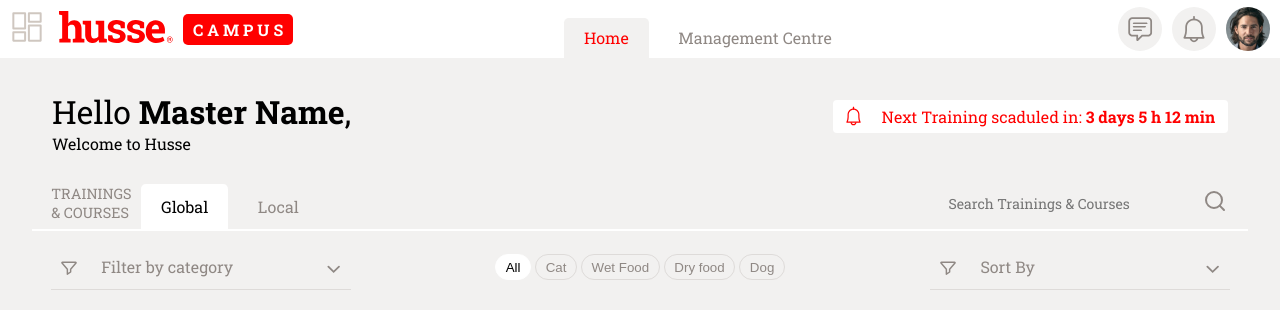
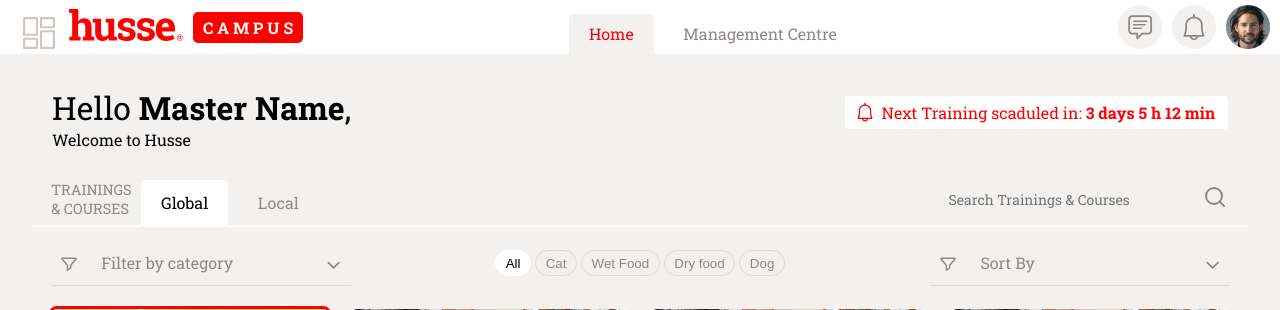
Before and after one commit to petar-petrovski/Husse, a PHP site: page / in a window 1280 px wide. Shown: the top 310 px of the page. Run offline with PHP 8.4, Linux system fonts and the light colour scheme; some libraries are stand-ins or nearby versions.

Commit message:
duplicate content (video cards), pseudo imgs for notification and dashboard

```diff
--- a/css/style.css
+++ b/css/style.css
@@ -23,6 +23,20 @@
   column-gap: 10px;
   padding: 5px;
 
+}
+.dashboard-logo::before {
+  content: "";
+  background: url("../img/dashboard-icon.svg");
+  background-size: contain;
+  background-repeat: no-repeat;
+  position: absolute;
+  align-items: center;
+  height: 100%;
+  /* left: 10px; */
+  width: 48px;
+}
+.dashboard-logo a {
+  padding-left: 54px;
 }
 .nav-bar .campus {
   font-size: 16px;
@@ -116,8 +130,19 @@
   background-color: white;
 }
 .notification p {
-    margin-left: 1.25rem;
+    margin-left: 1.5rem;
     color: #FF0000;
+}
+.notification-wrap::before {
+  content: "";
+  background: url("../img/bell-red.svg");
+  background-size: contain;
+  background-repeat: no-repeat;
+  position: absolute;
+  align-items: center;
+  height: 100%;
+  /* left: 10px; */
+  width: 16px;
 }
 .notification img {
   height: 20px;
--- a/index.html
+++ b/index.html
@@ -15,8 +15,8 @@
     <!-- NAVIGATION MENU -->
     <nav class="nav-bar">
       <div class="home-logo">
-      <div class="dashboard-logo">
-        <a href="#home"><img src="img/dashboard-icon.svg" alt=""></a>
+      <div class="dashboard-logo2">
+        <!-- <a href="#home"><img src="img/dashboard-icon.svg" alt=""></a> -->
       </div>
       <div class="dashboard-logo">
         <a href="#home"><img src="img/husse.svg" alt=""></a>
@@ -48,8 +48,8 @@
           <p>Welcome to Husse</p>
         </div>
         <div class="notification">
-            <img src="img/bell-red.svg" alt="">
-            <p>Next Training scaduled in: <strong>3 days 5 h 12 min</strong></p>
+            <!-- <img src="img/bell-red.svg" alt=""> -->
+            <div class="notification-wrap"><p>Next Training scaduled in: <strong>3 days 5 h 12 min</strong></p></div>
         </div>
         </div>
 
```
